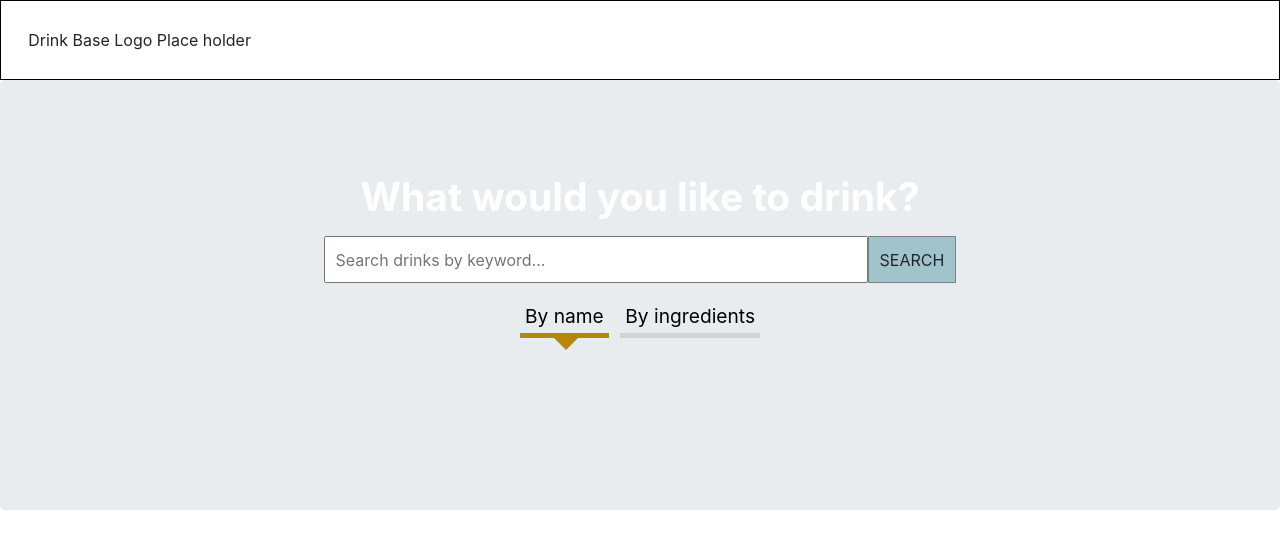
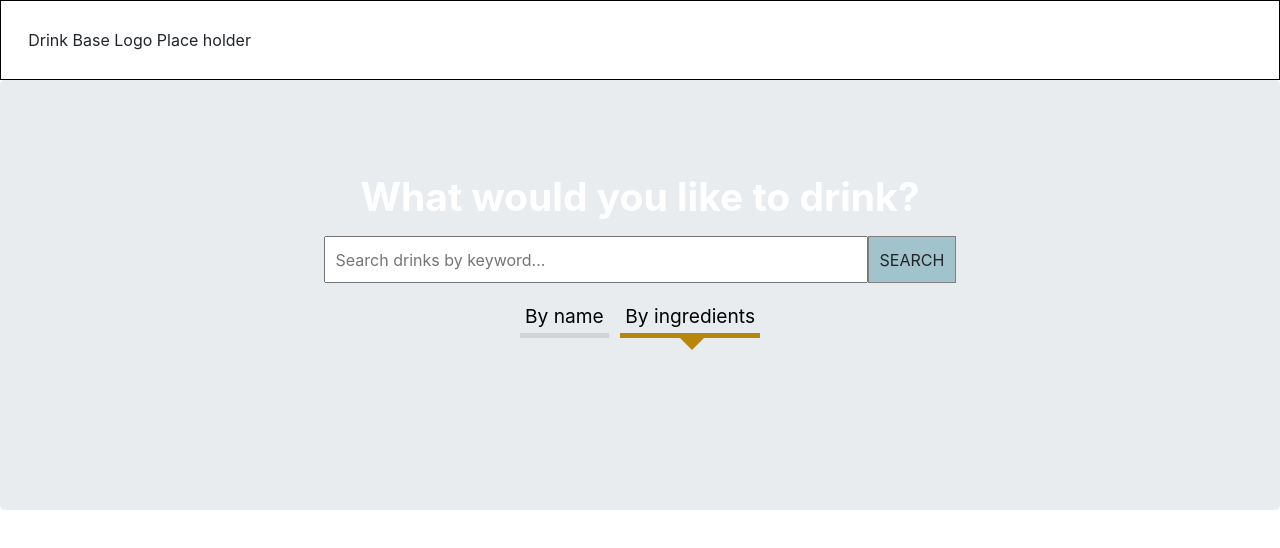
Before and after one commit to krisrss/drinks-base, a React (Create React App) app: page /ingredients in a window 1280 px wide. Shown: the top 548 px of the page. Built offline with nearby package versions, Linux system fonts and the light colour scheme.

Commit message:
Show which nav button is clicked

```diff
--- a/src/components/NavigationBar.js
+++ b/src/components/NavigationBar.js
@@ -1,15 +1,35 @@
-import React from 'react';
-import { Link } from 'react-router-dom';
+import React, { useEffect, useState } from 'react';
+import { Link, useHistory } from 'react-router-dom';
 import '../css/NavigationBar.css';
 
 const NavigationBar = () => {
+    const history = useHistory();
+    const termPresent = history.location.pathname.includes("ingredients");
+
+    const [byName, setByName] = useState('nav-active');
+    const [byIngredients, setByIngredients] = useState('nav-inactive');
+
+    useEffect(() => {
+        const setButtonStatus = () => {
+            if (termPresent === false) {
+                setByName('nav-active');
+                setByIngredients('nav-inactive');
+            }
+            else {
+                setByName('nav-inactive');
+                setByIngredients('nav-active');
+            }
+        }
+        setButtonStatus();
+    }, []);
+
     return (
         <div className='NavigationBar'>
-            <Link to={'/'} className='navbutton nav-active'>
+            <Link to={'/'} className={`navbutton ${byName}`}>
                 By name
             </Link>
 
-            <Link to={'/ingredients'} className='navbutton nav-inactive'>
+            <Link to={'/ingredients'} className={`navbutton ${byIngredients}`}>
                 By ingredients
             </Link>
         </div>
```
